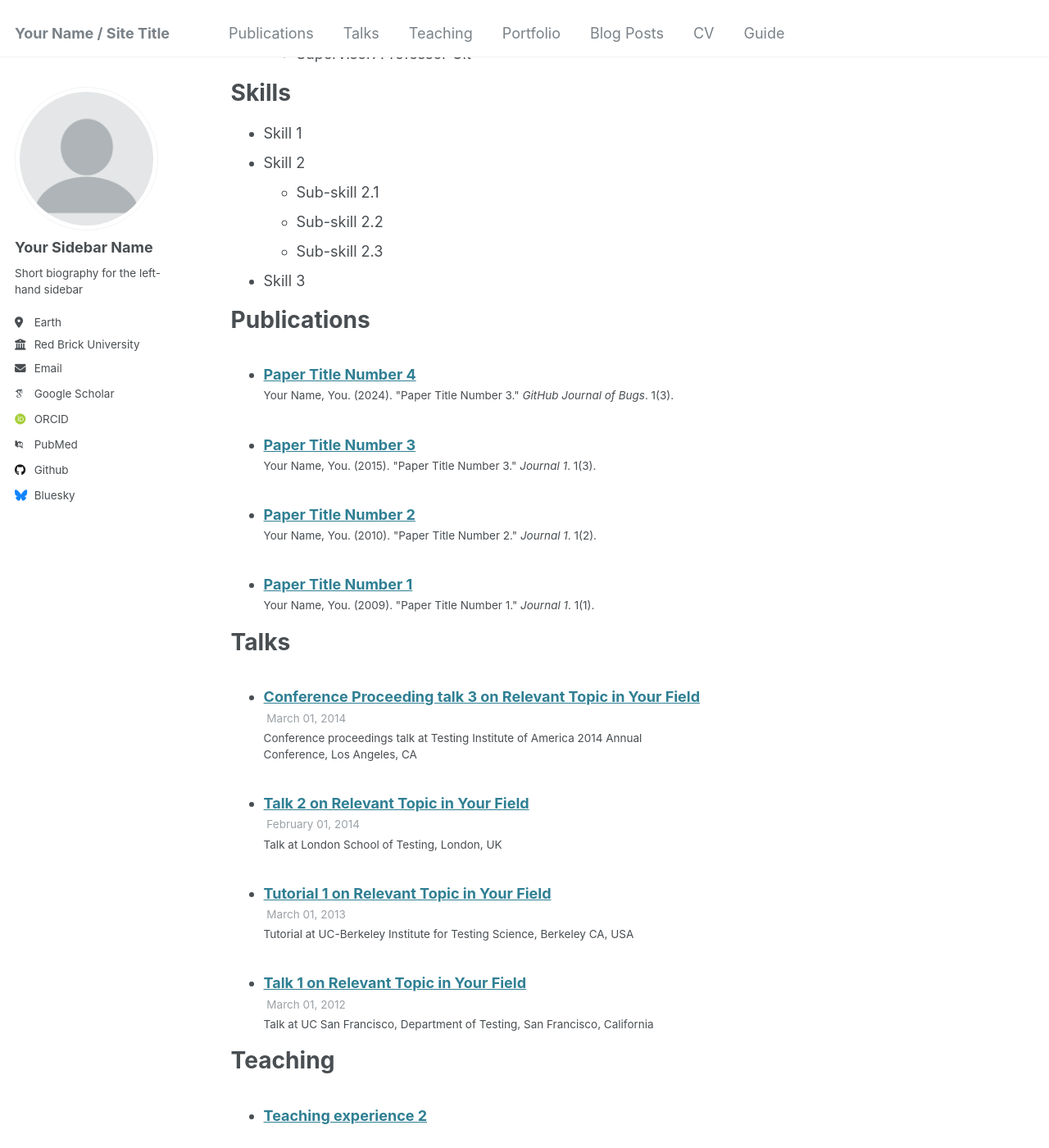
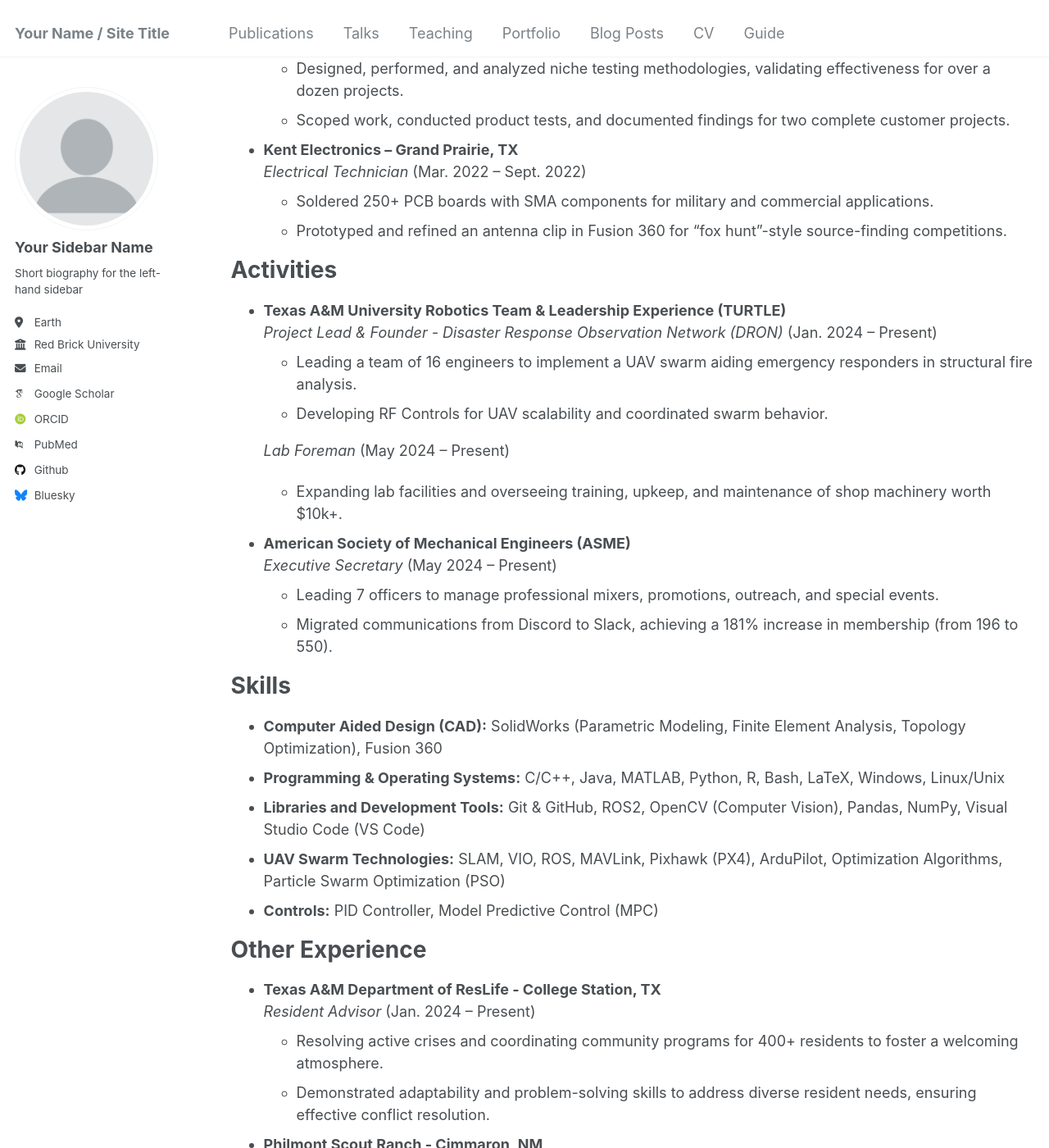
Before and after one commit to Ian-Wilhite/Ian-Wilhite.github.io, a Jekyll site: the page built from _pages/cv.md, in a window 1280 px wide and 1400 px high, scrolled down 641 px. Shown: the whole window at 82% size. Built offline with Jekyll 4.4.1, drawn with Linux system fonts in a browser that asks for light colours; some web fonts are replaced; some of the changed text lies outside the part shown.

Commit message:
resume to CV

```diff
--- a/_pages/cv.md
+++ b/_pages/cv.md
@@ -11,49 +11,61 @@ redirect_from:
 
 Education
 ======
+* **Texas A&M University, College Station, Texas**
+  B.S. in Robotics and Controls Engineering, Interdisciplinary Track (May 2026)
+  *GPA:* 3.24/4.00
+  *Minors:* Control of Mechanical Systems, Computer Science
+  *Awards:* Grand Challenges Scholar, Science Influencer
+  *Certificates:* Certified SolidWorks Associate (CSWA), Licensed UAV Pilot – Recreational, Licensed Ham Radio Operator
 
-* B.S. in Robotics and Controls Engineering, Texas A&M University, 2026 (expected)
+Work Experience
+======
+* **Human-Empowering Robotics & Controls Lab – College Station, TX**
+  *Undergraduate Researcher* (Jan. 2024 – May 2024)
+  * Prototyped ankle joint attachment mechanism for lower body hip exoprosthesis frame to enhance user comfort and cost-effectiveness.
+  * Researched academic literature to broaden understanding of controls and biomechanics for design improvements.
 
-Work experience
+* **360 Testing Co. – Yonkers, NY**
+  *Test Engineering Technician* (June 2018 – Dec. 2023)
+  * Designed, performed, and analyzed niche testing methodologies, validating effectiveness for over a dozen projects.
+  * Scoped work, conducted product tests, and documented findings for two complete customer projects.
+
+* **Kent Electronics – Grand Prairie, TX**
+  *Electrical Technician* (Mar. 2022 – Sept. 2022)
+  * Soldered 250+ PCB boards with SMA components for military and commercial applications.
+  * Prototyped and refined an antenna clip in Fusion 360 for "fox hunt"-style source-finding competitions.
+
+Activities
 ======
-* Spring 2024: Academic Pages Collaborator
-  * Github University
-  * Duties includes: Updates and improvements to template
-  * Supervisor: The Users
+* **Texas A&M University Robotics Team & Leadership Experience (TURTLE)**
+  *Project Lead & Founder - Disaster Response Observation Network (DRON)* (Jan. 2024 – Present)
+  * Leading a team of 16 engineers to implement a UAV swarm aiding emergency responders in structural fire analysis.
+  * Developing RF Controls for UAV scalability and coordinated swarm behavior.
 
-* Fall 2015: Research Assistant
-  * Github University
-  * Duties included: Merging pull requests
-  * Supervisor: Professor Hub
+  *Lab Foreman* (May 2024 – Present)
+  * Expanding lab facilities and overseeing training, upkeep, and maintenance of shop machinery worth $10k+.
 
-* Summer 2015: Research Assistant
-  * Github University
-  * Duties included: Tagging issues
-  * Supervisor: Professor Git
+* **American Society of Mechanical Engineers (ASME)**
+  *Executive Secretary* (May 2024 – Present)
+  * Leading 7 officers to manage professional mixers, promotions, outreach, and special events.
+  * Migrated communications from Discord to Slack, achieving a 181% increase in membership (from 196 to 550).
 
 Skills
 ======
-* Skill 1
-* Skill 2
-  * Sub-skill 2.1
-  * Sub-skill 2.2
-  * Sub-skill 2.3
-* Skill 3
+* **Computer Aided Design (CAD):** SolidWorks (Parametric Modeling, Finite Element Analysis, Topology Optimization), Fusion 360
+* **Programming & Operating Systems:** C/C++, Java, MATLAB, Python, R, Bash, LaTeX, Windows, Linux/Unix
+* **Libraries and Development Tools:** Git & GitHub, ROS2, OpenCV (Computer Vision), Pandas, NumPy, Visual Studio Code (VS Code)
+* **UAV Swarm Technologies:** SLAM, VIO, ROS, MAVLink, Pixhawk (PX4), ArduPilot, Optimization Algorithms, Particle Swarm Optimization (PSO)
+* **Controls:** PID Controller, Model Predictive Control (MPC)
 
-Publications
+Other Experience
 ======
-  <ul>{% for post in site.publications reversed %}
-    {% include archive-single-cv.html %}
-  {% endfor %}</ul>
+* **Texas A&M Department of ResLife - College Station, TX**
+  *Resident Advisor* (Jan. 2024 – Present)
+  * Resolving active crises and coordinating community programs for 400+ residents to foster a welcoming atmosphere.
+  * Demonstrated adaptability and problem-solving skills to address diverse resident needs, ensuring effective conflict resolution.
 
-Talks
-======
-  <ul>{% for post in site.talks reversed %}
-    {% include archive-single-talk-cv.html  %}
-  {% endfor %}</ul>
-
-Teaching
-======
-  <ul>{% for post in site.teaching reversed %}
-    {% include archive-single-cv.html %}
-  {% endfor %}</ul>
+* **Philmont Scout Ranch - Cimmaron, NM**
+  *Trail Crew Foreman - Conservation Dept.* (May 2024 – Aug. 2024)
+  * Organized 2000+ man-hours of labor while maintaining worksite safety to meet project checkpoints.
+  * Planned 28 days of trek itineraries and commissary orders to execute program elements with limited resources.
```
